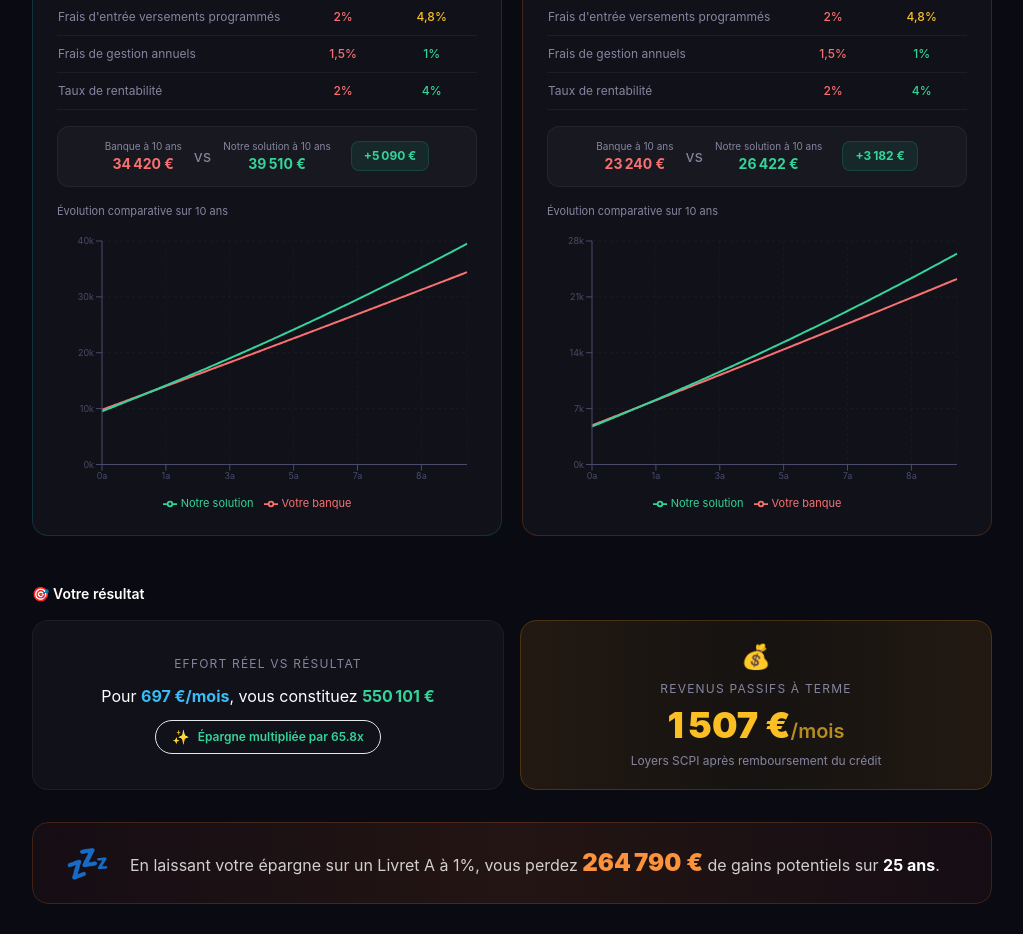
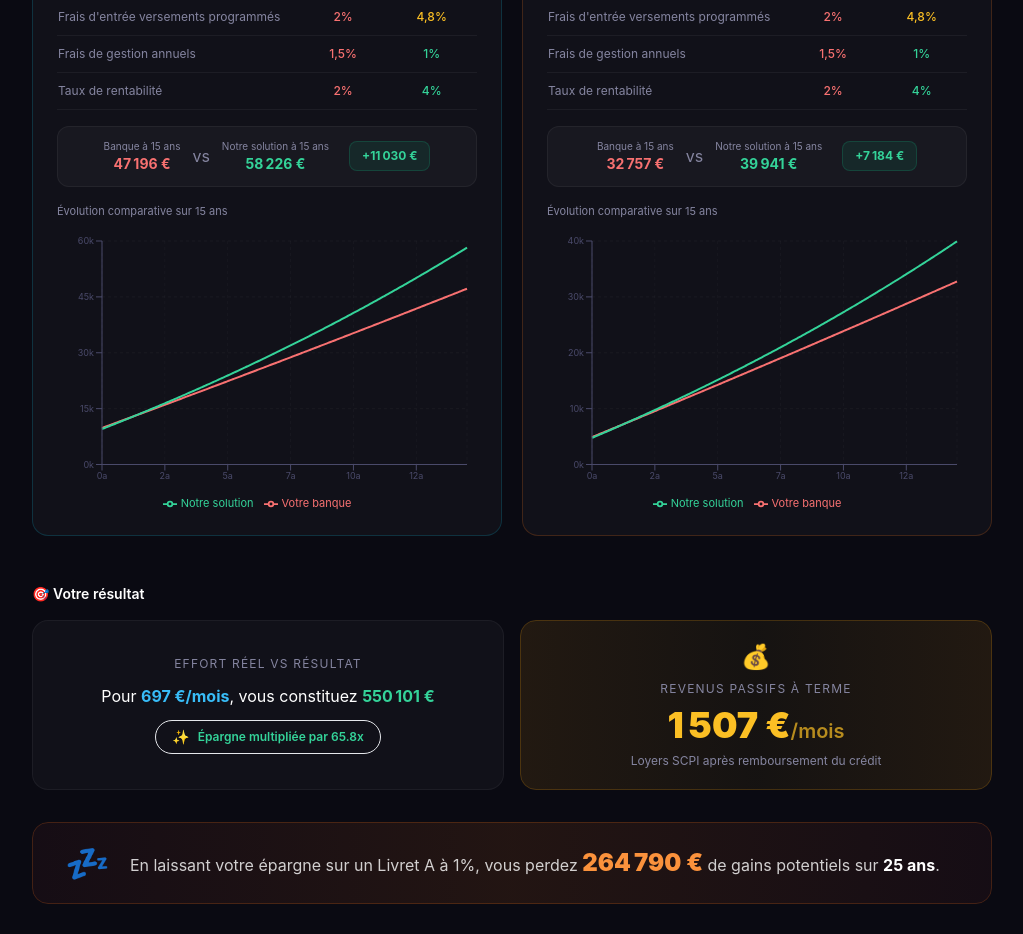
Before and after one commit to louminod/simulateur-patrimoine, a Next.js app: page / in a window 1280 px wide. Shown: the part 1960-2894 px from the top of the page, without its empty margins (128-1151 px from the left). Built offline with nearby package versions, Linux system fonts and the light colour scheme.

Commit message:
fix: comparatif frais → 15 ans

```diff
--- a/src/components/FeeComparison.tsx
+++ b/src/components/FeeComparison.tsx
@@ -61,7 +61,7 @@ const verdictColor: Record<FeeRow["verdict"], string> = {
   neutral: "text-white",
 };
 
-const COMPARISON_YEARS = 10;
+const COMPARISON_YEARS = 15;
 
 function FeeComparisonInner({ label, icon, initialCapital, monthlyContribution, years: _years, gradient, borderColor }: FeeComparisonProps) {
   const years = COMPARISON_YEARS;
```
